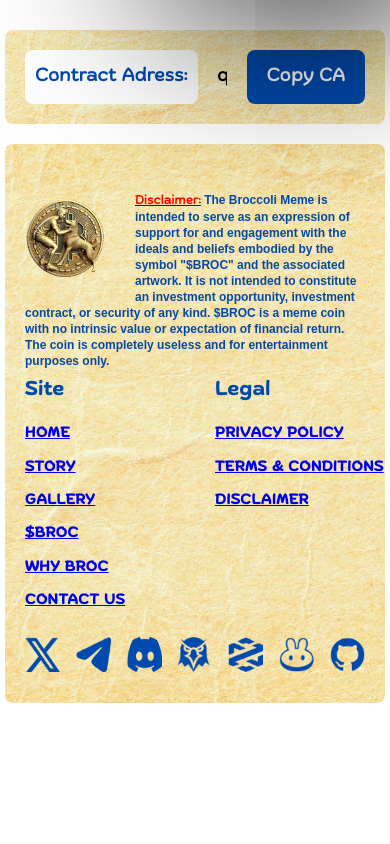
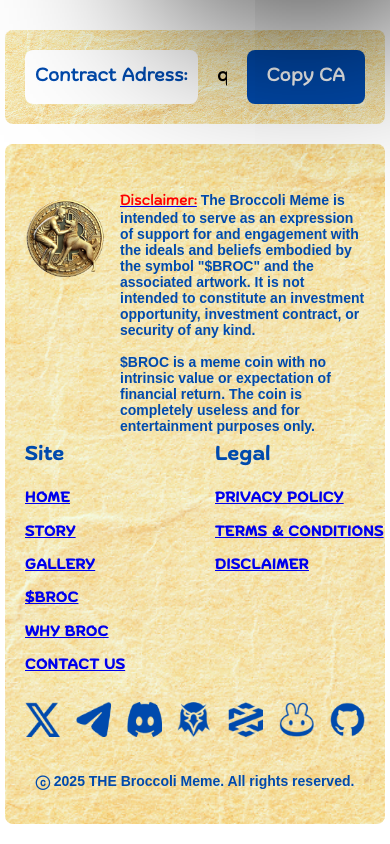
Before and after one commit to loyalfriend0615/broccoli, a React (Create React App) app: page / in a window 390 px wide. Shown: the part 9199-10043 px from the top of the page. Before the commit the page ends 9922 px from the top, so only its background shows below. Built offline with nearby package versions, Linux system fonts and the light colour scheme.

Commit message:
footer modify

```diff
--- a/src/components/footer/footer.css
+++ b/src/components/footer/footer.css
@@ -26,7 +26,7 @@
 #disclaimer span {
     color: red;
     font-family: Biski-Regular;
-    font-size: 12px;
+    font-size: 14px;
 }
 #footer>div:first-child>div{
     width: 50%;
@@ -38,7 +38,9 @@
     width: 50%;
 }
 #disclaimer {
-    padding: 48px 77px 30px 77px;
+    display: flex;
+    justify-content: flex-end;
+    padding: 48px 77px 0px 77px;
 }
 #disclaimer::after {
     content: "";
@@ -47,11 +49,11 @@
 }
 #disclaimer img {
     float: left;
-    padding: 5px 30px 15px 0px;
+    padding: 5px 15px 45px 0px;
 }
 #disclaimer p {
     color: #004AAD;
-    font-size: 12px;
+    font-size: 14px;
     font-weight: 700;
     font-family: "Arial";
     line-height: 16px;
@@ -109,9 +111,14 @@
 @media (max-width: 1023px) {
     #footer>div:last-child {
         justify-content: center;
+        flex-wrap: wrap;
     }
     #footer>div:last-child p {
-        display: none;
+        order: 2;
+    }
+    #footer .social {
+        padding-bottom: 0;
+        order: 1;
     }
 }
 
@@ -133,9 +140,6 @@
 }
 
 @media (max-width: 673px) {
-    #footer>div:last-child p {
-        display: none;
-    }
     #footer>div:first-child>div {
         padding-left: 20px;
         padding-right: 20px;
--- a/src/components/footer/index.js
+++ b/src/components/footer/index.js
@@ -20,7 +20,7 @@ function Footer() {
                     <div id="disclaimer">
                         <img src={logo} width="80px" height="80px" alt="The logend of broccoli cz's dog" />
                         <p>
-                            <Link to='/disclaimer'><span>Disclaimer:</span></Link>  The Broccoli Meme is intended to serve as an expression of support for and engagement with the ideals and beliefs embodied by the symbol "$BROC" and the associated artwork. It is not intended to constitute an investment opportunity, investment contract, or security of any kind.
+                            <Link to='/disclaimer'><span>Disclaimer:</span></Link>  The Broccoli Meme is intended to serve as an expression of support for and engagement with the ideals and beliefs embodied by the symbol "$BROC" and the associated artwork. It is not intended to constitute an investment opportunity, investment contract, or security of any kind.<br/><br/>
                             $BROC is a meme coin with no intrinsic value or expectation of financial return. The coin is completely useless and for entertainment purposes only.
                         </p>
                     </div>
```
